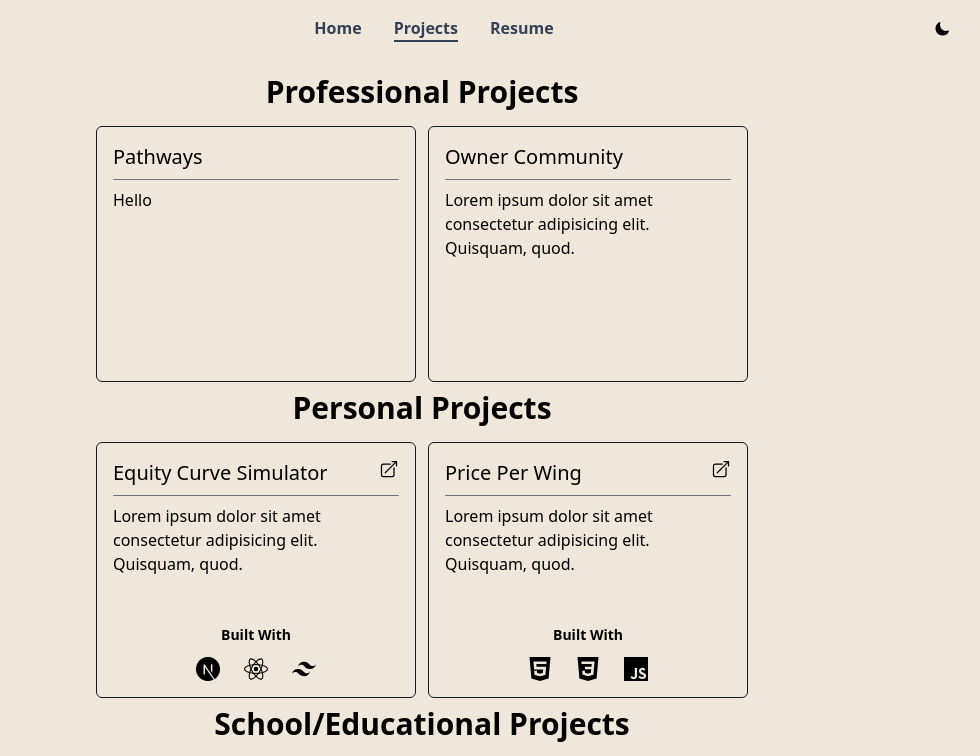
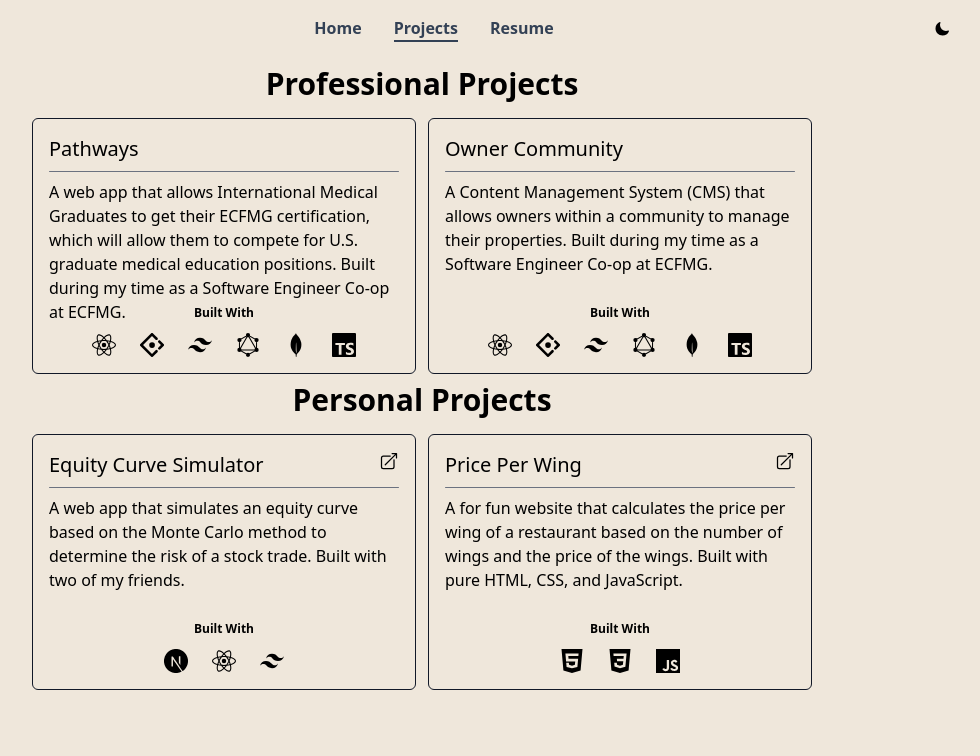
Before and after one commit to clsscrch/personal-site, a Next.js app: page /projects in a window 1280 px wide. Shown: the top 756 px of the page, without its empty margins (218-1198 px from the left). Built offline with nearby package versions, Linux system fonts and the light colour scheme.

Commit message:
Updated projects

```diff
--- a/components/Card.tsx
+++ b/components/Card.tsx
@@ -19,7 +19,7 @@ interface IconListType {
 
 export default function Card({ title, link, iconList, children }: CardProps): JSX.Element {
     return (
-        <div className="rounded-md border w-60 h-64 sm:w-80 sm:h-64 p-4 border-gray-900 relative">
+        <div className="rounded-md border w-60 h-64 sm:w-96 sm:h-64 p-4 border-gray-900 relative">
             <div className="flex justify-between pb-2">
                 <h1 className="text-xl">{title}</h1>
                 {link ? <Link href={link} rel="noopener noreferrer" target="_blank"><ArrowTopRightOnSquareIcon className="h-5 w-5 cursor-pointer" /></Link> : <> </>}
@@ -34,15 +34,12 @@ export default function Card({ title, link, iconList, children }: CardProps): JS
                 <div className="flex items-center justify-center">
                     <section className='flex flex-col justify-center items-center absolute bottom-4'>
 
-                        <p className='text-sm font-bold pb-3'>Built With</p>
+                        <p className='text-xs font-bold pb-3'>Built With</p>
                         <ul className='flex items-center space-x-6'>
                             {iconList.map((icon, index) => {
                                 return <ToolTippedIcon key={index} icon={icon.icon} tooltip={icon.tooltip} />
                             })}
-
-
                         </ul>
-
                     </section>
                 </div>
                 :
--- a/pages/projects.tsx
+++ b/pages/projects.tsx
@@ -1,7 +1,7 @@
 import Card from "../components/Card";
 import Head from "next/head";
 import CardContainer from "../components/CardContainer";
-import { SiCss3, SiHtml5, SiJavascript, SiNextdotjs, SiReact, SiTailwindcss } from "react-icons/si";
+import { SiCss3, SiHtml5, SiJavascript, SiNextdotjs, SiReact, SiTailwindcss, SiAntdesign, SiGraphql, SiMongodb, SiTypescript } from "react-icons/si";
 
 export default function Projects() {
     return (
@@ -11,33 +11,35 @@ export default function Projects() {
                 <meta name="description" content="My projects consisting of professional, personal, and educational " />
             </Head>
 
-            <section className='flex flex-col justify-center items-center py-2 pb-10'>
+            <section className='flex flex-col justify-center items-center pb-6'>
                 <CardContainer title="Professional Projects">
-                    <Card title="Pathways">
-                        Hello
+                    <Card title="Pathways" iconList={[{ icon: <SiReact />, tooltip: 'React' }, { icon: <SiAntdesign />, tooltip: 'Ant Design' }, { icon: <SiTailwindcss />, tooltip: 'TailwindCSS' },
+                    { icon: <SiGraphql />, tooltip: 'GraphQL' }, { icon: <SiMongodb />, tooltip: 'MongoDB' }, { icon: <SiTypescript />, tooltip: 'TypeScript' }]}>
+                        A web app that allows International Medical Graduates to get their ECFMG certification, which will allow them to compete for U.S. graduate medical education positions. Built during my time as a Software Engineer Co-op at ECFMG.
                     </Card>
-                    <Card title="Owner Community">
-                        Lorem ipsum dolor sit amet consectetur adipisicing elit. Quisquam, quod.
+                    <Card title="Owner Community" iconList={[{ icon: <SiReact />, tooltip: 'React' }, { icon: <SiAntdesign />, tooltip: 'Ant Design' }, { icon: <SiTailwindcss />, tooltip: 'TailwindCSS' },
+                    { icon: <SiGraphql />, tooltip: 'GraphQL' }, { icon: <SiMongodb />, tooltip: 'MongoDB' }, { icon: <SiTypescript />, tooltip: 'TypeScript' }]}>
+                        A Content Management System (CMS) that allows owners within a community to manage their properties. Built during my time as a Software Engineer Co-op at ECFMG.
                     </Card>
                 </CardContainer>
 
                 <CardContainer title="Personal Projects">
                     <Card title="Equity Curve Simulator" link="https://equity-curve-simulator.vercel.app/" iconList={[{ icon: <SiNextdotjs />, tooltip: 'Next.js' }, { icon: <SiReact />, tooltip: 'React' }, { icon: <SiTailwindcss />, tooltip: 'TailwindCSS' }]}>
-                        Lorem ipsum dolor sit amet consectetur adipisicing elit. Quisquam, quod.
+                        A web app that simulates an equity curve based on the Monte Carlo method to determine the risk of a stock trade. Built with two of my friends.
                     </Card>
                     <Card title="Price Per Wing" link="https://priceperwing.vercel.app/" iconList={[{ icon: <SiHtml5 />, tooltip: 'HTML' }, { icon: <SiCss3 />, tooltip: 'CSS' }, { icon: <SiJavascript />, tooltip: 'JavaScript' }]}>
-                        Lorem ipsum dolor sit amet consectetur adipisicing elit. Quisquam, quod.
+                        A for fun website that calculates the price per wing of a restaurant based on the number of wings and the price of the wings. Built with pure HTML, CSS, and JavaScript.
                     </Card>
                 </CardContainer>
 
-                <CardContainer title="School/Educational Projects">
+                {/* <CardContainer title="School/Educational Projects">
                     <Card title="Canny Edge Detector" >
                         Lorem ipsum dolor sit amet consectetur adipisicing elit. Quisquam, quod.
                     </Card>
                     <Card title="Owner Community" >
                         Lorem ipsum dolor sit amet consectetur adipisicing elit. Quisquam, quod.
                     </Card>
-                </CardContainer>
+                </CardContainer> */}
 
             </section>
         </>
```
